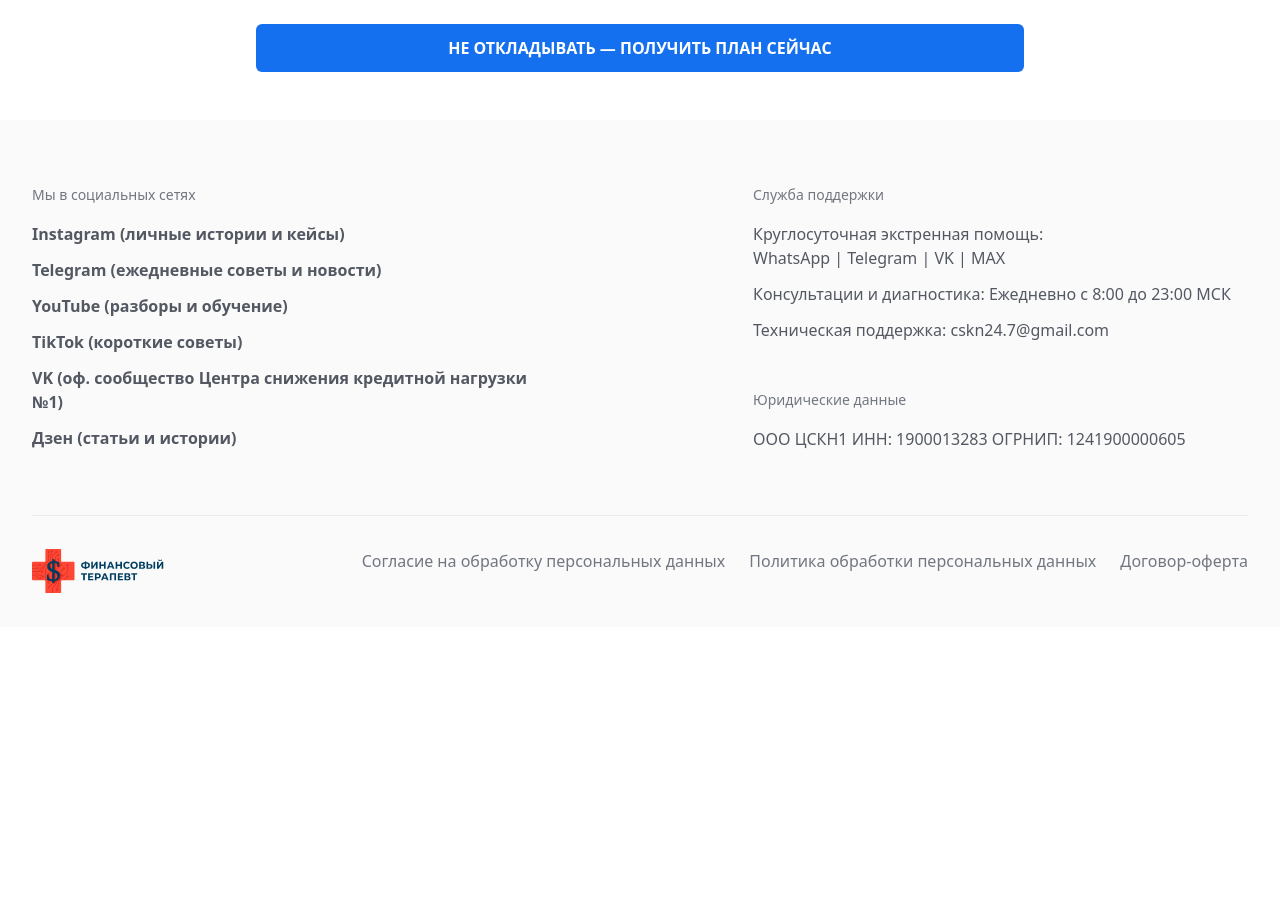
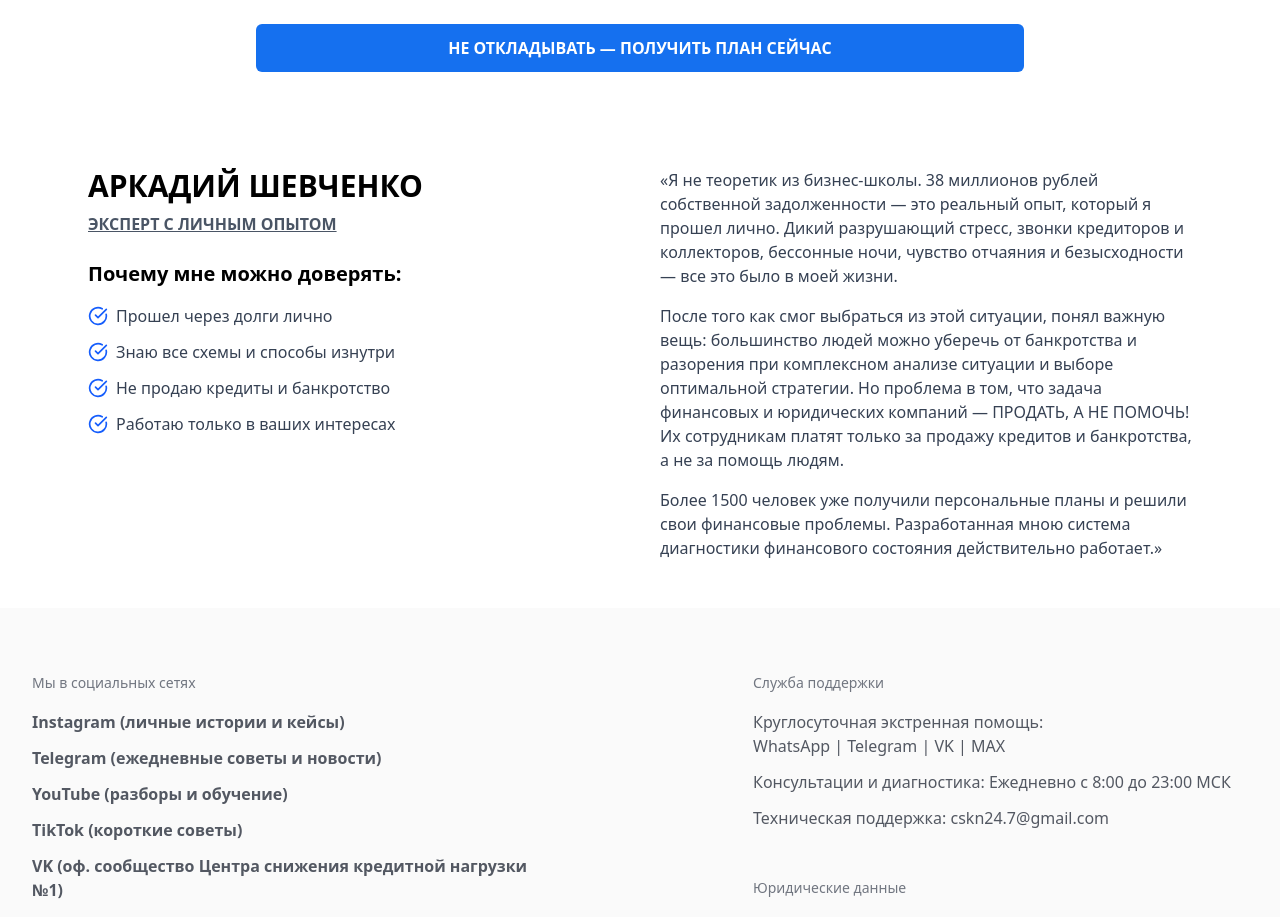
Before and after one commit to TolykbaevIlyas/financyTherapy, a React (Vite) app: page / in a window 1280 px wide. Shown: the part 8586-9503 px from the top of the page. Before the commit the page ends 9213 px from the top, so only its background shows below. Built offline with nearby package versions, Linux system fonts and the light colour scheme.

Commit message:
feat: ExpertBlock

```diff
--- a/src/app/App.tsx
+++ b/src/app/App.tsx
@@ -1,5 +1,6 @@
 import { PricingCard } from '../entities/PricingCard';
 import { CalculatorAndDetails } from '../widgets/CalculatorNDetail';
+import { ExpertBlock } from '../widgets/ExpertBlock';
 import { Faq } from '../widgets/Faq';
 import Footer from '../widgets/Footer';
 import Header from '../widgets/Header';
@@ -39,6 +40,7 @@ function App() {
           <Faq/>
           <CalculatorAndDetails/>
           <DebtWarningBlock/>
+          <ExpertBlock/>
         </main>
 
         <Footer />
--- /dev/null
+++ b/src/widgets/ExpertBlock/index.ts
@@ -0,0 +1,2 @@
+import ExpertBlock from "./ui/ExpertBlock";
+export {ExpertBlock}
--- /dev/null
+++ b/src/widgets/ExpertBlock/ui/ExpertBlock.tsx
@@ -0,0 +1,58 @@
+import { CheckCircle } from "lucide-react";
+
+export default function ExpertBlock() {
+  return (
+    <section className="w-full bg-white py-12 px-6 max-w-6xl mx-auto grid md:grid-cols-2 gap-10 items-start">
+      {/* Left Side */}
+      <div className="space-y-6">
+        <div>
+          <h2 className="text-2xl text-left md:text-3xl font-bold text-black">
+            АРКАДИЙ ШЕВЧЕНКО
+          </h2>
+          <p className="uppercase text-gray-600 font-semibold mt-2 text-left underline">
+            ЭКСПЕРТ С ЛИЧНЫМ ОПЫТОМ
+          </p>
+        </div>
+
+        <div>
+          <h3 className="text-lg md:text-xl font-bold text-black mb-4 text-left">
+            Почему мне можно доверять:
+          </h3>
+          <ul className="space-y-3 text-gray-700">
+            <li className="flex items-center gap-2">
+              <CheckCircle className="text-blue-600 w-5 h-5" />
+              Прошел через долги лично
+            </li>
+            <li className="flex items-center gap-2">
+              <CheckCircle className="text-blue-600 w-5 h-5" />
+              Знаю все схемы и способы изнутри
+            </li>
+            <li className="flex items-center gap-2">
+              <CheckCircle className="text-blue-600 w-5 h-5" />
+              Не продаю кредиты и банкротство
+            </li>
+            <li className="flex items-center gap-2">
+              <CheckCircle className="text-blue-600 w-5 h-5" />
+              Работаю только в ваших интересах
+            </li>
+          </ul>
+        </div>
+      </div>
+
+      {/* Right Side */}
+      <div className="text-gray-700 space-y-4 text-left">
+        <p>
+          «Я не теоретик из бизнес-школы. 38 миллионов рублей собственной задолженности — это реальный опыт, который я прошел лично. Дикий разрушающий стресс, звонки кредиторов и коллекторов, бессонные ночи, чувство отчаяния и безысходности — все это было в моей жизни.
+        </p>
+
+        <p>
+          После того как смог выбраться из этой ситуации, понял важную вещь: большинство людей можно уберечь от банкротства и разорения при комплексном анализе ситуации и выборе оптимальной стратегии. Но проблема в том, что задача финансовых и юридических компаний — ПРОДАТЬ, А НЕ ПОМОЧЬ! Их сотрудникам платят только за продажу кредитов и банкротства, а не за помощь людям.
+        </p>
+
+        <p>
+          Более 1500 человек уже получили персональные планы и решили свои финансовые проблемы. Разработанная мною система диагностики финансового состояния действительно работает.»
+        </p>
+      </div>
+    </section>
+  );
+}
```
